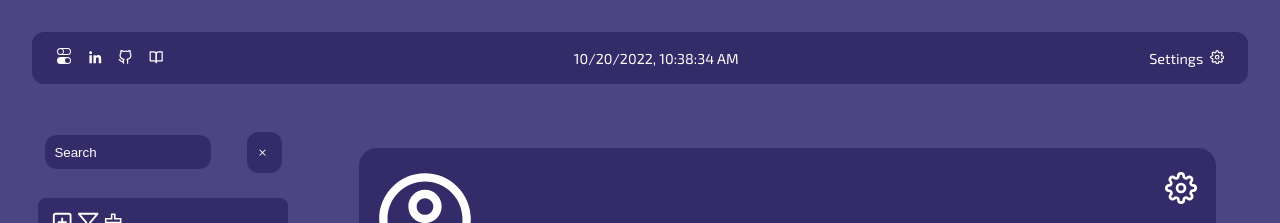
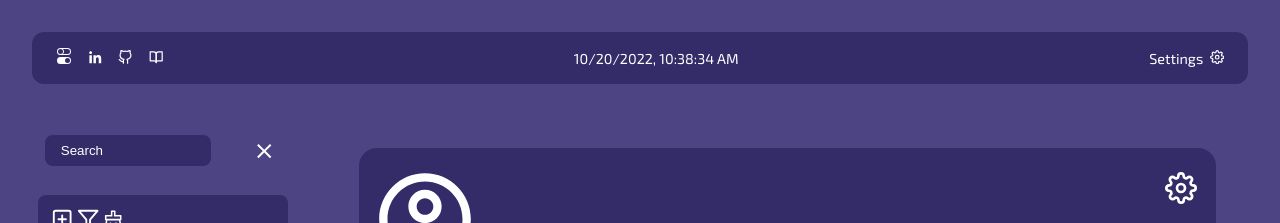
Before and after one commit to erazmozen/hub, a React (Create React App) app: page / in a window 1280 px wide. Shown: the top 223 px of the page. Built offline with nearby package versions, Linux system fonts and the light colour scheme.

Commit message:
Reformat

```diff
--- a/src/components/Sidebar/sidebar.css
+++ b/src/components/Sidebar/sidebar.css
@@ -1,4 +1,27 @@
 /* ------ Sidebar */
+
+.sidebar-wrapper {
+  position: sticky;
+  top: 20px;
+  left: 0;
+  width: 300px;
+  min-height: 480px;
+  max-height: 97vh;
+  display: flex;
+  flex-direction: column;
+  padding: 1.4rem;
+  margin: 0;
+}
+
+.sidebar-top {
+  display: flex;
+  flex-direction: column;
+  margin-bottom: 1rem;
+}
+
+.sidebar-top > div {
+  padding: 0.4rem;
+}
 
 .search-wrapper {
   display: flex;
@@ -6,13 +29,23 @@
   min-width: 250px;
 }
 
-.search-wrapper input,
+.search-wrapper svg {
+  margin: 0;
+  width: 70%;
+  height: 70%;
+}
+
+.search-wrapper input {
+  background-color: var(--primary);
+}
+
 .search-wrapper button {
-  padding: 0.6rem;
-  border-radius: 12px;
-  border: none;
-  outline: none;
-  background-color: var(--primary);
+  padding: 0;
+  background: none;
+}
+
+.search-wrapper button,
+.search-wrapper input {
   transition: background 0.15s ease-in-out;
 }
 
@@ -39,31 +72,8 @@
   color: white;
 }
 
-.sidebar-wrapper {
-  position: sticky;
-  top: 20px;
-  left: 0;
-  width: 300px;
-  min-height: 480px;
-  max-height: 97vh;
-  display: flex;
-  flex-direction: column;
-  padding: 1.4rem;
-  margin: 0;
-}
-
-.sidebar-top {
-  display: flex;
-  flex-direction: column;
-  margin-bottom: 1rem;
-}
-
 .sidebar-bottom {
   margin-bottom: 1rem;
 }
 
-.sidebar-top > div {
-  padding: 0.4rem;
-}
-
 /* Sidebar ------ */
```
